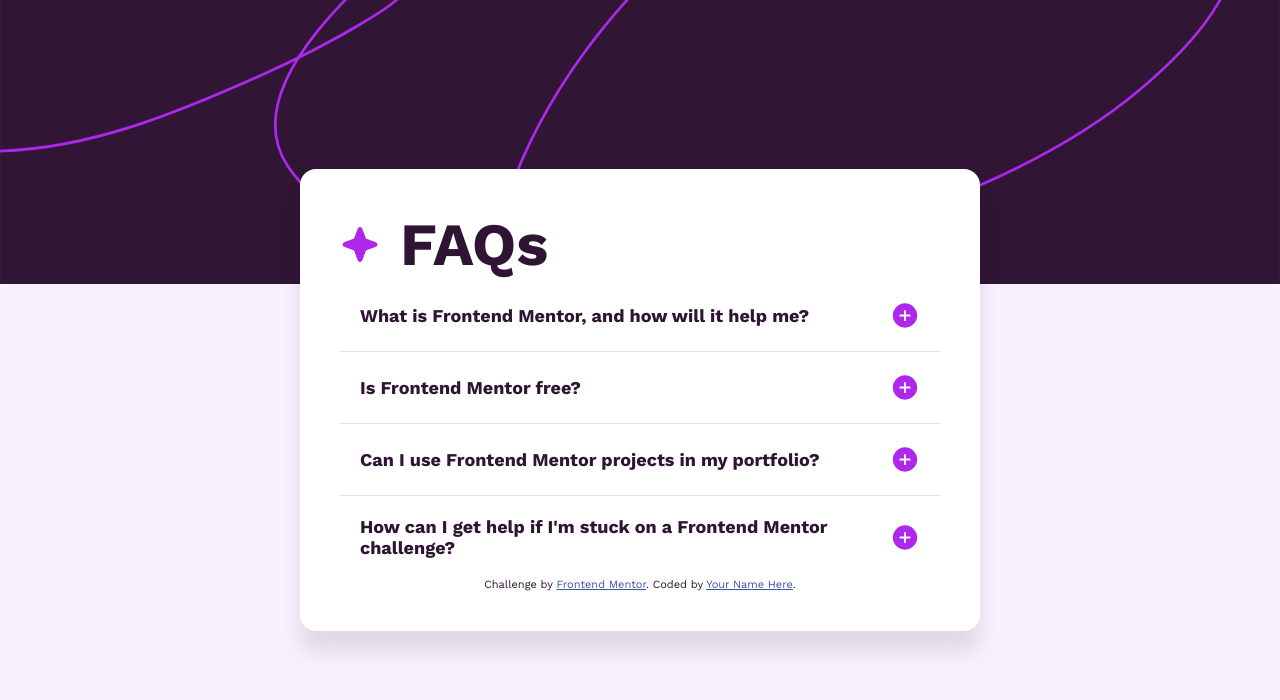
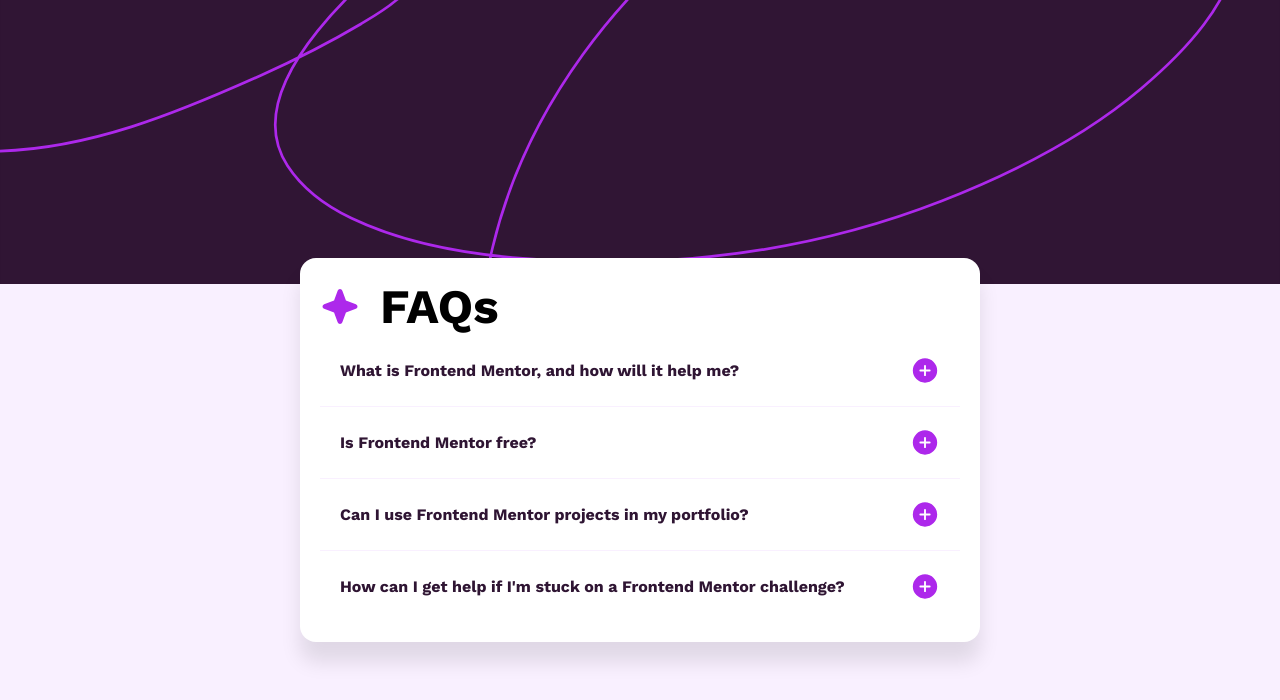
Before and after one commit to ivanvolosyk/FAQ_accordion_project, a plain HTML site: page index.html in a window 1280 px wide. Drawn offline with nearby package versions, Linux system fonts and the light colour scheme.

Commit message:
Add some changes in the js file

```diff
--- a/index.html
+++ b/index.html
@@ -4,9 +4,10 @@
     <meta charset="UTF-8" />
     <meta name="viewport" content="width=device-width, initial-scale=1.0" />
 
-    <!-- Add fonts -->
+    <link rel="preconnect" href="https://fonts.googleapis.com" />
+    <link rel="preconnect" href="https://fonts.gstatic.com" crossorigin />
     <link
-      href="https://fonts.googleapis.com/css2?family=Work+Sans:ital,wght@0,100..900;1,100..900&display=swap"
+      href="https://fonts.googleapis.com/css2?family=Work+Sans:wght@100..900&display=swap"
       rel="stylesheet"
     />
 
@@ -44,7 +45,7 @@
         <clipPath id="a"><path fill="#fff" d="M0 0h1440v320H0z" /></clipPath>
       </defs>
     </svg>
-
+    <main>
       <div class="faq-card">
         <div class="header">
           <img src="./assets/images/icon-star.svg" alt="star" />
@@ -58,18 +59,18 @@
                 What is Frontend Mentor, and how will it help me?
               </h2>
               <img
-              class="btn plus"
+                class="btn"
                 src="./assets/images/icon-plus.svg"
-              alt="plus"
+                alt="Expand answer"
               />
             </div>
 
-          <div class="answer-conteiner">
+            <div class="answer-container">
               <p class="answer">
                 Frontend Mentor offers realistic coding challenges to help
                 developers improve their frontend coding skills with projects in
-              HTML, CSS, and JavaScript. It's suitable for all levels and ideal
-              for portfolio building.
+                HTML, CSS, and JavaScript. It's suitable for all levels and
+                ideal for portfolio building.
               </p>
             </div>
           </div>
@@ -78,13 +79,13 @@
             <div class="question-icon">
               <h2 class="question">Is Frontend Mentor free?</h2>
               <img
-              class="btn plus"
+                class="btn"
                 src="./assets/images/icon-plus.svg"
-              alt="plus"
+                alt="Expand answer"
               />
             </div>
 
-          <div class="answer-conteiner">
+            <div class="answer-container">
               <p class="answer">
                 Yes, Frontend Mentor offers both free and premium coding
                 challenges, with the free option providing access to a range of
@@ -99,12 +100,12 @@
                 Can I use Frontend Mentor projects in my portfolio?
               </h2>
               <img
-              class="btn plus"
+                class="btn"
                 src="./assets/images/icon-plus.svg"
-              alt="plus"
+                alt="Expand answer"
               />
             </div>
-          <div class="answer-conteiner">
+            <div class="answer-container">
               <p class="answer">
                 Yes, you can use projects completed on Frontend Mentor in your
                 portfolio. It's an excellent way to showcase your skills to
@@ -119,19 +120,19 @@
                 How can I get help if I'm stuck on a Frontend Mentor challenge?
               </h2>
               <img
-              class="btn plus"
+                class="btn"
                 src="./assets/images/icon-plus.svg"
-              alt="plus"
+                alt="Expand answer"
               />
             </div>
-          <div class="answer-conteiner">
+            <div class="answer-container">
               <p class="answer">
                 The best place to get help is inside Frontend Mentor's Discord
-              community. There's a help channel where you can ask questions and
-              seek support from other community members.
+                community. There's a help channel where you can ask questions
+                and seek support from other community members.
               </p>
             </div>
-
+          </div>
         </div>
       </div>
 
@@ -142,5 +143,6 @@
         >. Coded by <a href="#">Your Name Here</a>.
       </div>
       <script src="index.js"></script>
+    </main>
   </body>
 </html>
--- a/index.js
+++ b/index.js
@@ -1,16 +1,17 @@
-const btns = document.querySelectorAll(".btn"); // вибір всіх елементів з класом "btn"
+const faqItems = document.querySelectorAll(".faq-item");
 
-btns.forEach(function (btn) {
-  // для кожної кнопки
-  btn.addEventListener("click", function () {
-    const answerContainer = btn
-      .closest(".faq-item")
-      .querySelector(".answer-conteiner");
-    // додаємо або видаляємо клас "active"
+faqItems.forEach(function (faqItem) {
+  const question = faqItem.querySelector(".question");
+  const btn = faqItem.querySelector(".btn");
+  const answerContainer = faqItem.querySelector(".answer-container");
+
+  const toggleAnswer = () => {
     answerContainer.classList.toggle("active");
+    btn.src = answerContainer.classList.contains("active")
+      ? "./assets/images/icon-minus.svg"
+      : "./assets/images/icon-plus.svg";
+  };
 
-    // Toggle клас кнопки між 'plus' та 'minus'
-    btn.classList.toggle("plus");
-    btn.classList.toggle("minus");
-  });
+  question.addEventListener("click", toggleAnswer);
+  btn.addEventListener("click", toggleAnswer);
 });
--- a/style.css
+++ b/style.css
@@ -1,35 +1,67 @@
+:root {
+  --white: hsl(0, 0%, 100%);
+  --light-pink: hsl(275, 100%, 97%);
+  --dark-pink: hsl(281, 87%, 55%);
+  --grayish-purple: hsl(292, 16%, 49%);
+  --dark-purple: hsl(292, 42%, 14%);
+}
+
+/* @media (max-width: 768px) {
+  body {
+    background-size: cover;
+    background-image: url(assets/images/background-pattern-mobile.svg);
+  } */
+
+html {
+  /* Font Weights: 400, 600, 700 */
+  font-family: "Work Sans", sans-serif;
+}
+
 * {
   margin: 0;
   padding: 0;
 }
 
 body {
-  background-color: hsl(275, 100%, 97%);
-  font-family: "Work Sans";
-  color: hsl(292, 42%, 14%);
+  background-color: var(--light-pink);
+  background-image: url(assets/images/background-pattern-desktop.svg);
+  background-repeat: no-repeat;
+  background-size: 100%;
+}
+
+main {
+  z-index: 1;
+  background-color: var(--white);
+  margin: 150px auto;
+  width: 550px;
+  height: fit-content;
+  border-radius: 10px;
 }
 
 p {
   font-size: 16px;
 }
+
 .faq-card {
   background-color: hsl(0, 0%, 100%);
   border-radius: 16px;
-  padding: 40px;
-  margin: auto;
   box-shadow: 0px 20px 20px rgba(0, 0, 0, 0.1);
   position: absolute;
   top: 50%;
   left: 50%;
   transform: translate(-50%, -50%);
-  width: 600px;
+
   height: auto;
+  width: 50%;
+  padding: 20px;
+  margin: 50px auto;
 }
 
 .faq-item {
   padding: 20px;
   font-size: 16px;
   border-bottom: 1px solid #e0e0e0;
+  border-bottom: 1px solid var(--light-pink);
 }
 
 .faq-item:last-child {
@@ -40,7 +72,8 @@ p {
   display: flex;
   justify-content: flex-start; /* Центрує по горизонталі */
   align-items: center;
-  font-size: 30px;
+  /* font-size: 30px; */
+  font-size: 24px;
 }
 
 h1 {
@@ -54,32 +87,41 @@ h1 {
 }
 
 .question {
-  font-size: 18px;
+  /* font-size: 18px; */
+  font-size: 16px;
   padding: auto;
+  color: var(--dark-purple);
 }
 
-.answer-conteiner {
+.question:hover {
+  color: var(--dark-pink);
+}
+
+.answer-container {
   display: none;
+  color: var(--grayish-purple);
+  font-size: 14px;
 }
-.answer-conteiner.active {
+.answer-container.active {
   display: block; /* Показуємо відповідь, коли є клас "active" */
 }
 
 .answer {
   padding: 10px;
 }
+
 svg {
   width: 100%;
   height: auto;
 }
 
-.btn.plus {
+/* .btn.plus {
   content: url("./assets/images/icon-plus.svg");
 }
 
 .btn.minus {
   content: url("./assets/images/icon-minus.svg");
-}
+} */
 
 /* Ignore */
 .attribution {
```
Lines whose indentation alone changed are shown as unchanged.
